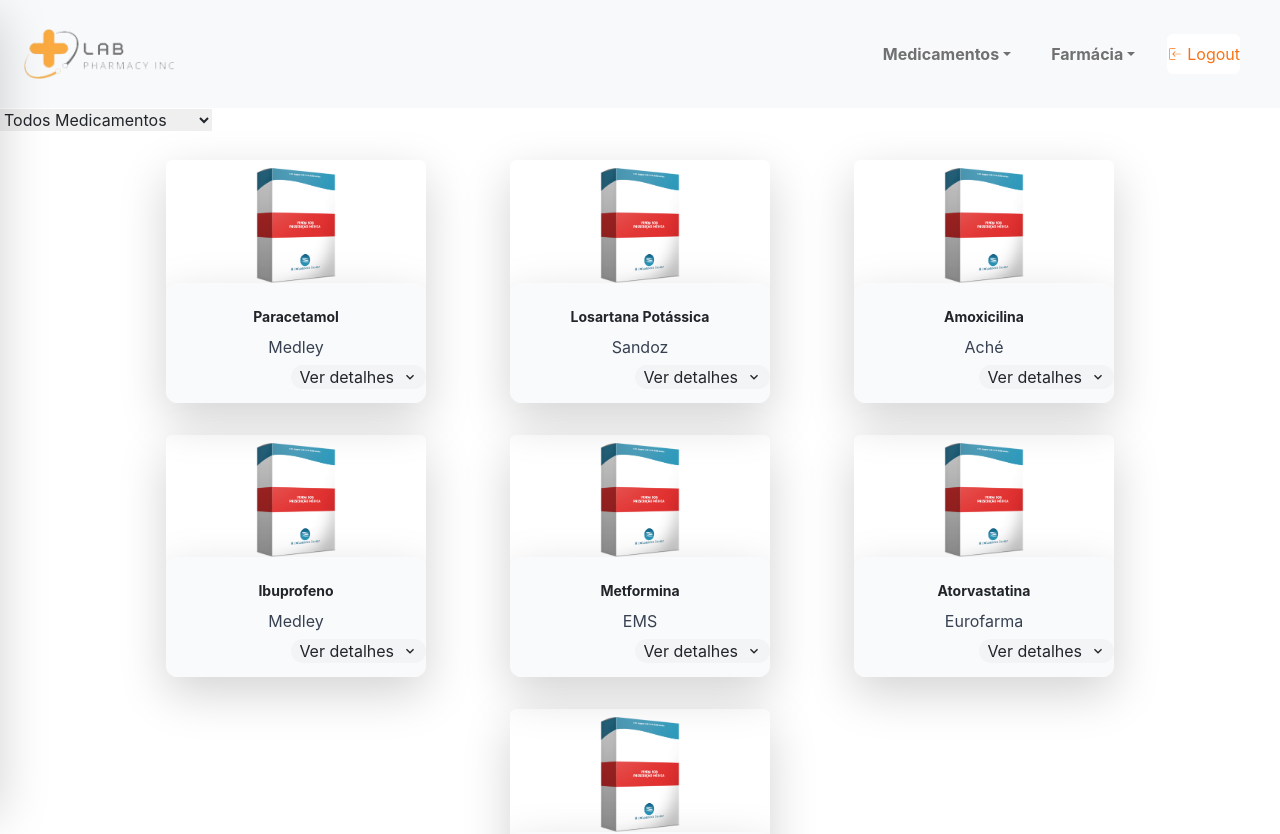
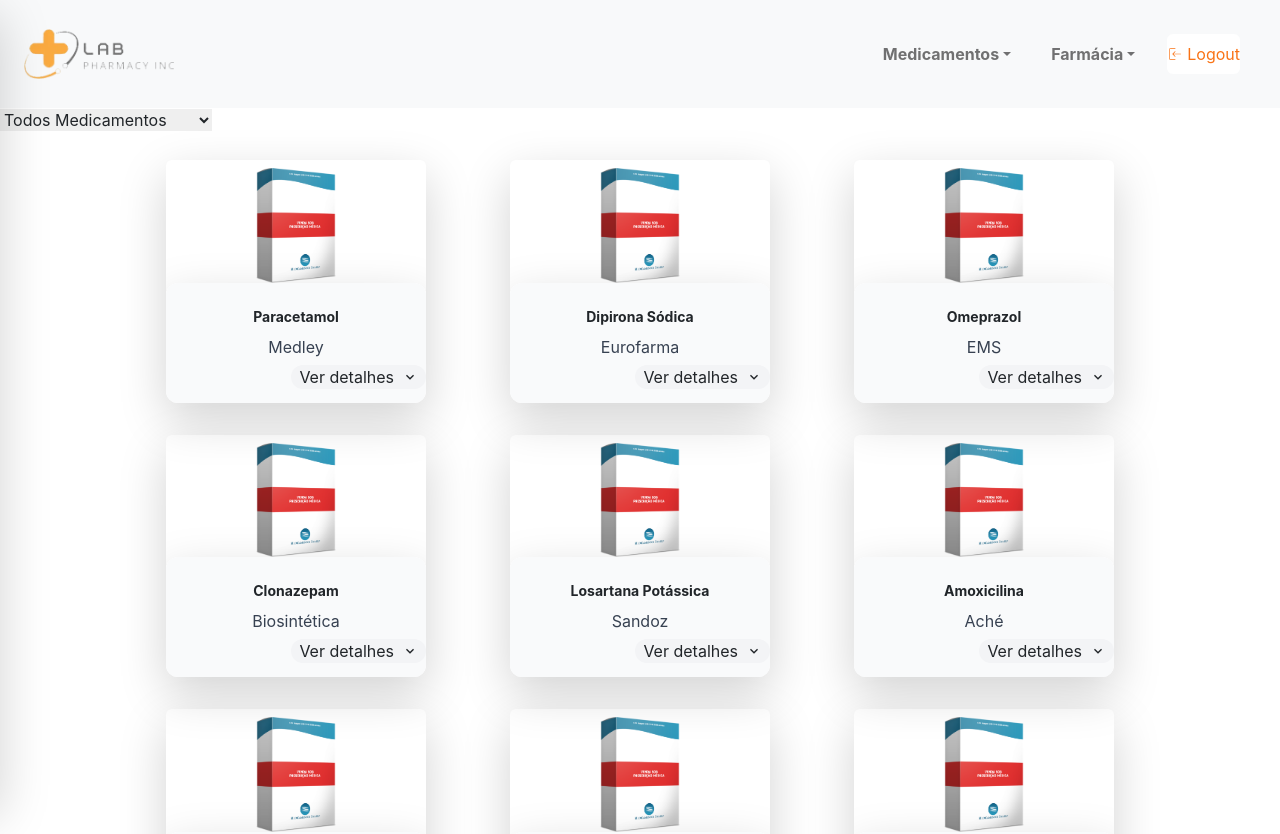
Before and after one commit to fhoinaski/gestaoFarmaciasEstoques, a React (Vite) app: page /medicamentos in a window 1280 px wide. Shown: the top 834 px of the page. Built offline with nearby package versions, Linux system fonts and the light colour scheme; sample sign-in values are in the browser's storage.

Commit message:
correção do filtro

```diff
--- a/src/pages/Medicamentos.jsx
+++ b/src/pages/Medicamentos.jsx
@@ -9,34 +9,31 @@
   const [isOpen, setIsOpen] = useState(false);
   const [detalheMedicamento, setDetalheMedicamento] = useState(null);
   const { todosMedicamentos, carregando } = useMedicamentoState();
-  const [searchValue, setSearchValue] = useState('');
+  const [valorBuscado, setValorBuscado] = useState('');
   const [medicamentosFiltrados, setMedicamentosFiltrados] = useState([]);
   const [selectedOption, setSelectedOption] = useState('todos');
 
   useEffect(() => {
     let medicamentosFiltradosPorBusca = todosMedicamentos;
 
-    if (searchValue) {
-      medicamentosFiltradosPorBusca = medicamentosFiltradosPorBusca.filter((medicamento) =>
-        medicamento.nomeMedicamento.toLowerCase().includes(searchValue.toLowerCase())
-      );
-    }
+    medicamentosFiltradosPorBusca = valorBuscado
+      ? medicamentosFiltradosPorBusca.filter((medicamento) =>
+          medicamento.nomeMedicamento.toLowerCase().includes(valorBuscado.toLowerCase())
+        )
+      : medicamentosFiltradosPorBusca;
 
-    if (selectedOption === 'Todos') {
-      medicamentosFiltradosPorBusca = medicamentosFiltradosPorBusca;
-    } else if (selectedOption === 'Controlado') {
-      medicamentosFiltradosPorBusca = medicamentosFiltradosPorBusca.filter((medicamento) =>
-        medicamento.tipoMedicamento === 'Controlado'
-      );
-    } else {
-      medicamentosFiltradosPorBusca = medicamentosFiltradosPorBusca.filter((medicamento) =>
-        medicamento.tipoMedicamento === 'Comum'
-      );
-    }
+    medicamentosFiltradosPorBusca = medicamentosFiltradosPorBusca.filter((medicamento) =>
+      selectedOption === 'todos'
+        ? medicamento.tipoMedicamento === 'Comum' || medicamento.tipoMedicamento === 'Controlado'
+        : selectedOption === 'Controlado'
+        ? medicamento.tipoMedicamento === 'Controlado'
+        : medicamento.tipoMedicamento === 'Comum'
+    );
 
     // Atualize o estado com os medicamentos filtrados
     setMedicamentosFiltrados(medicamentosFiltradosPorBusca);
-  }, [todosMedicamentos, searchValue, selectedOption]); // Adicione as dependências necessárias
+  }, [todosMedicamentos, valorBuscado, selectedOption]); // Adicione as dependências necessárias
+
 
 
 
```
